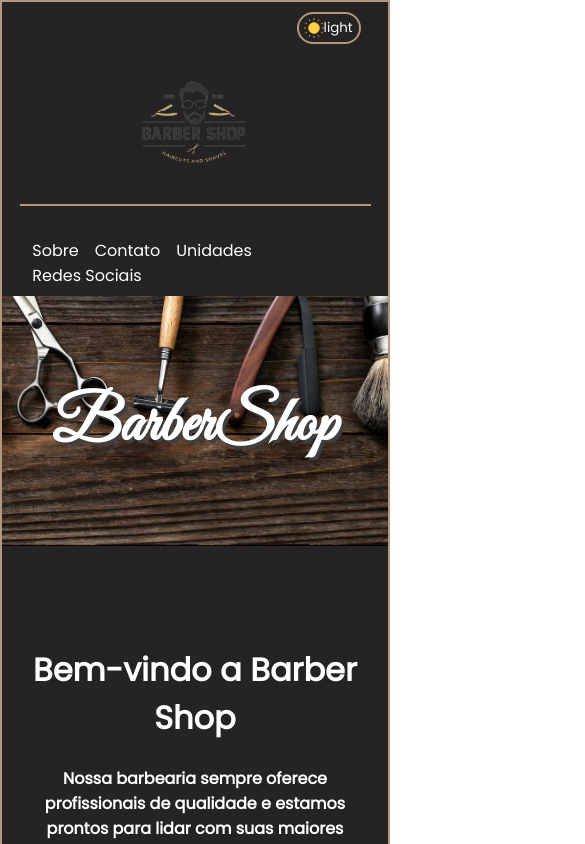
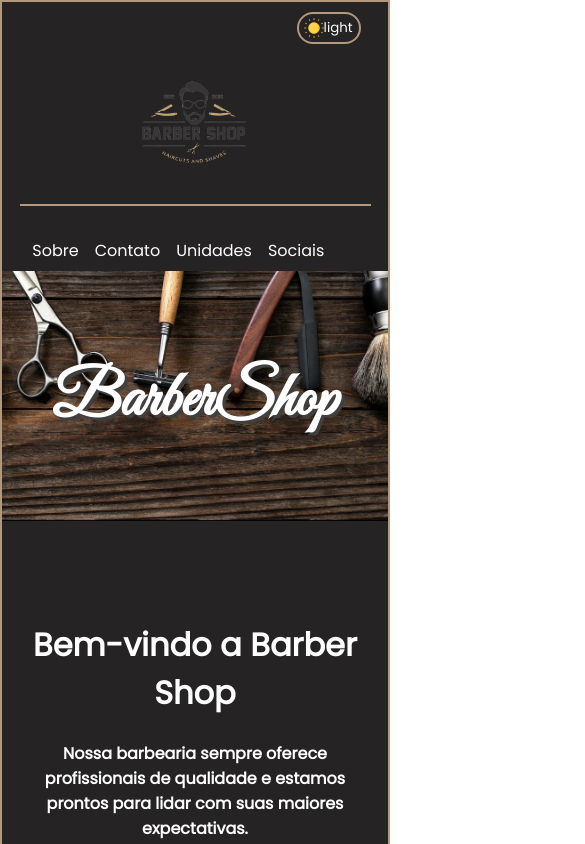
Before and after one commit to denervalspelizario/BarberShop-react-sass, a React (Vite) app in the folder barberShop/: page / in a window 390 px wide. Shown: the top 844 px of the page, 585 px wide, since content can reach past the window. Built offline with nearby package versions, Linux system fonts and the light colour scheme.

Commit message:
update projeto barbershop responsividade componente estrutura

```diff
--- a/barberShop/src/componentes/Header.jsx
+++ b/barberShop/src/componentes/Header.jsx
@@ -21,7 +21,7 @@ function Header()  {
                   <a href="" class="menu__dropdown__link">Unidades</a>
                 </li>
                 <li class="menu__dropdown__item">
-                  <a href="" class="menu__dropdown__link">Redes Sociais</a>
+                  <a href="" class="menu__dropdown__link">Sociais</a>
                   <ul class="submenu__dropdown">
                   <li class="submenu__dropdown--item">
                     <a href="" class='submenu__dropdown--link'>
--- a/barberShop/src/styles/componentes/Estructure.sass
+++ b/barberShop/src/styles/componentes/Estructure.sass
@@ -6,6 +6,12 @@
     width: 1024px
     margin: 0 auto
     text-align: center
+    @include mixins.mobile
+        @include mixins.collums
+    @include mixins.tablet
+        @include mixins.collums
+    @include mixins.notepad
+        width: 90vw
 
     .estrutura__text
         text-align: center
@@ -14,7 +20,6 @@
             font-size: 2rem
             margin-bottom: 1rem
 
-        p
 
 
     .carousel__container
```
